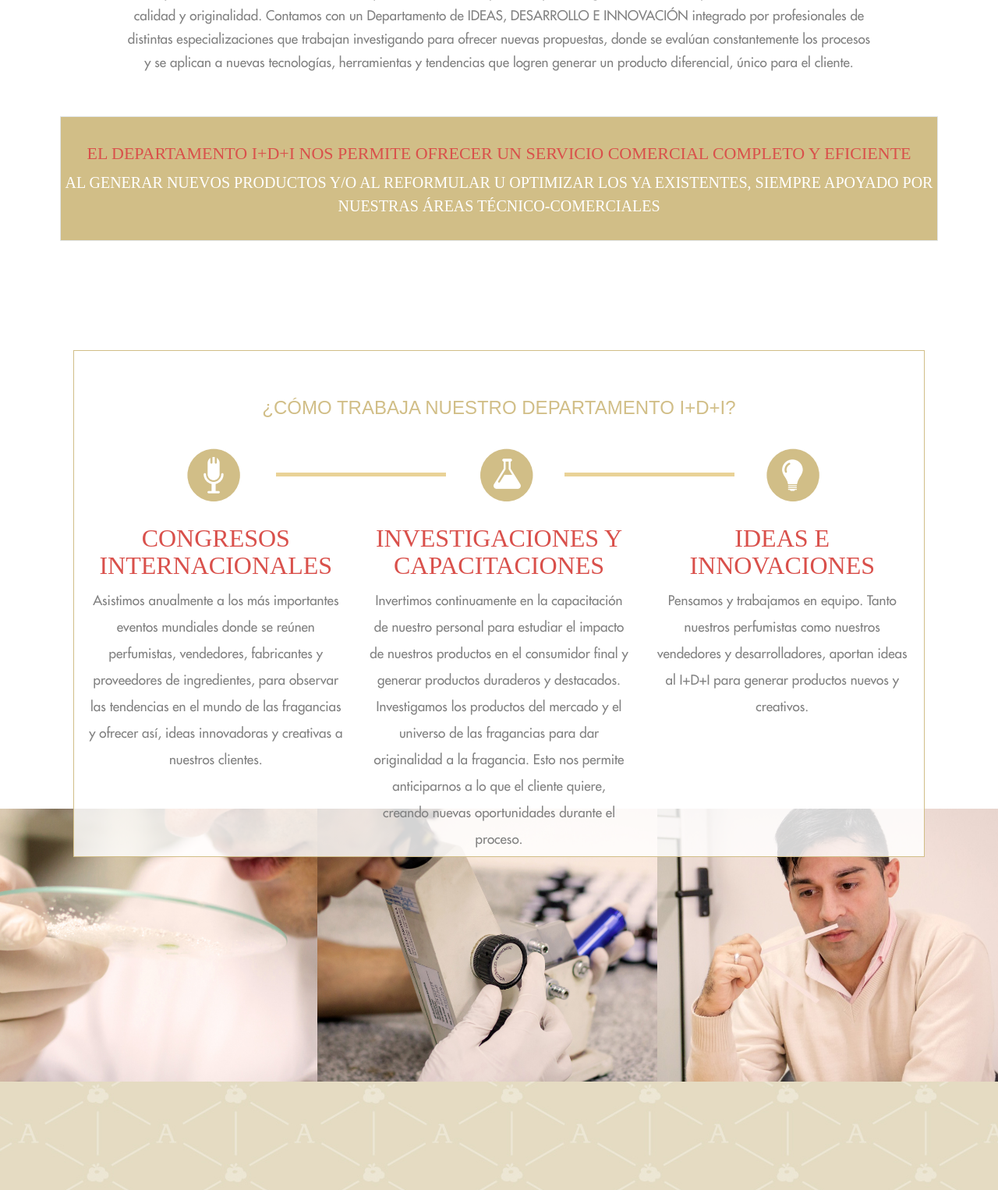
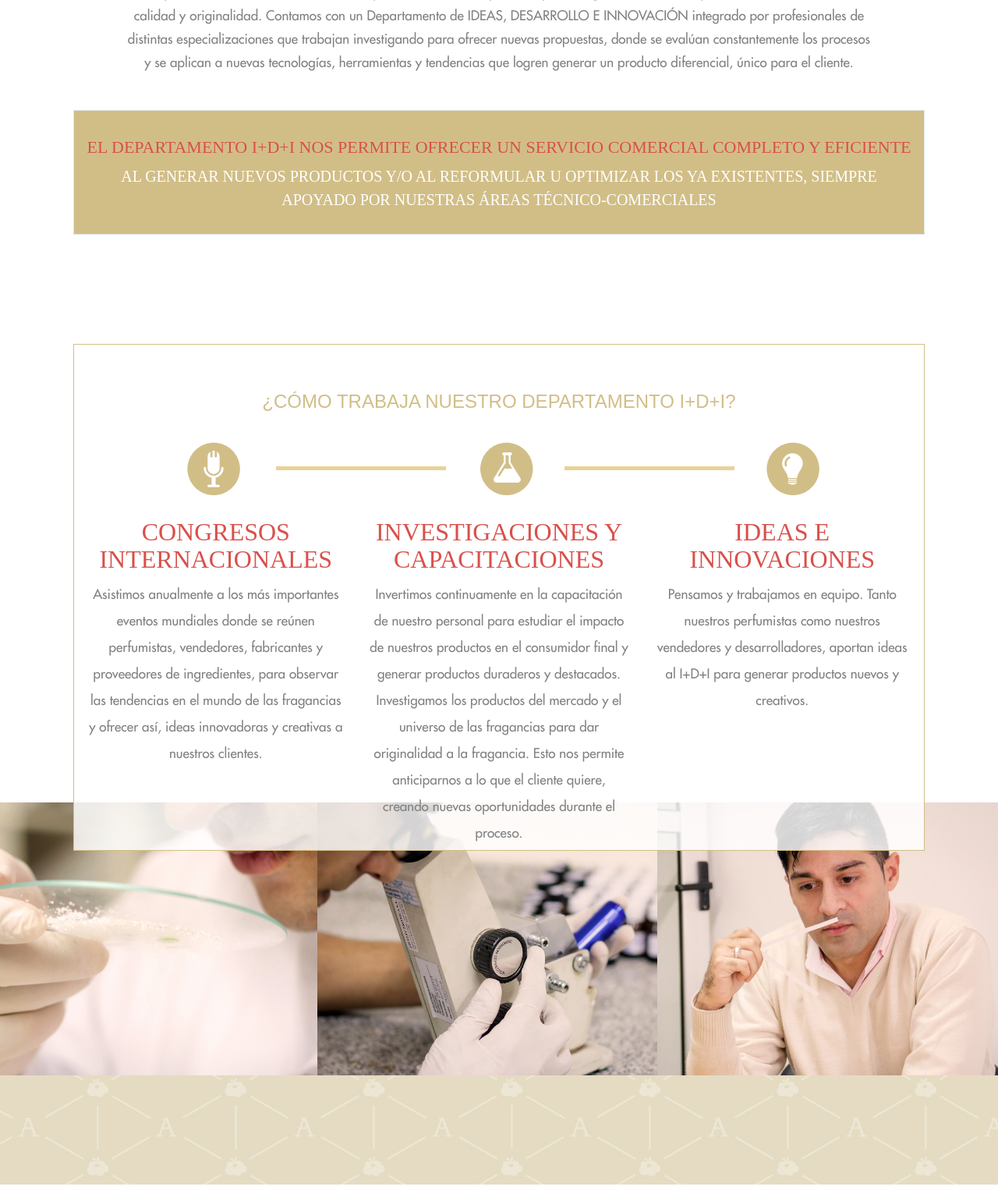
Before and after one commit to shizus/web-amyris, a PHP site: page /innovaciones in a window 1280 px wide. Shown: the part 2737-4263 px from the top of the page at 78% size. Run offline with PHP 8.4, Linux system fonts and the light colour scheme; some libraries are stand-ins or nearby versions; some web fonts are replaced.

Commit message:
ancho de cajas en innovaciones

```diff
--- a/sitio/css/innovacion.css
+++ b/sitio/css/innovacion.css
@@ -188,12 +188,8 @@ h3.textoinno1  {
 }
 
 .cuadrado_inno_id3 {
-    margin-left: 6%;
-    margin-right: 6%;
-    /* width: 1100px; */
     margin-top: 7%;
     border: 1px solid #e1e6e9;
-    position: relative;
     z-index: 3;
     background-color: #D1BE87;
     height: 160px;
--- a/sitio/innovaciones.php
+++ b/sitio/innovaciones.php
@@ -70,13 +70,9 @@ insertar_servicio($textoin4, $textoin5);
 
 
 <div id="telescopio" class="row">
-    <div class="col-md-10 col-md-offset-1">
-        <div class='wow animated fadeInDown'>
-        <div class="cuadrado_inno">
+    <div class="col-md-10 col-md-offset-1 cuadrado_inno wow animated fadeInDown">
             <p> <?php echo $textoin9 ?></p>
             <h4><?php echo $textoin10 ?></h4>
-        </div>
-        </div>
     </div>
     <div class="col-md-12" id="cuain1">
         <div id="ideas" class="cuadrado_inno_id">
@@ -85,23 +81,19 @@ insertar_servicio($textoin4, $textoin5);
     </div>
 </div>
 <div class="row">
-    <div class="col-md-10 col-md-offset-1" id="cuain2" >
-        <div class="cuadrado_inno_id2">
+    <div class="col-md-10 col-md-offset-1 cuadrado_inno_id2" id="cuain2" >
             <h4><?php echo $textoin11 ?> </h4>
             <p> <?php echo $textoin12 ?></p>
-        </div>
     </div>
 </div>
 
 
 <div class="row">
-    <div class="col-md-12" id="cuain3" >
-        <div class="cuadrado_inno_id3">
+        <div class="col-md-10 col-md-offset-1 cuadrado_inno_id3">
 
             <h4 > <?php echo $textoin13 ?></h4>
             <p><?php echo $textoin14 ?> </p>
         </div>
-    </div>
 </div>
 
 
```
